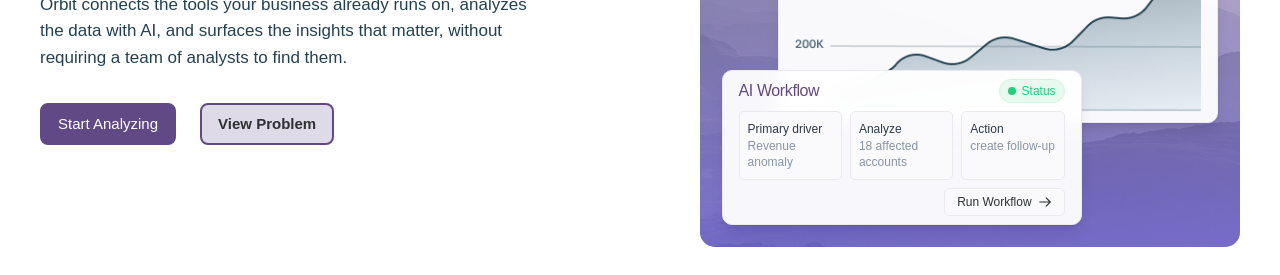
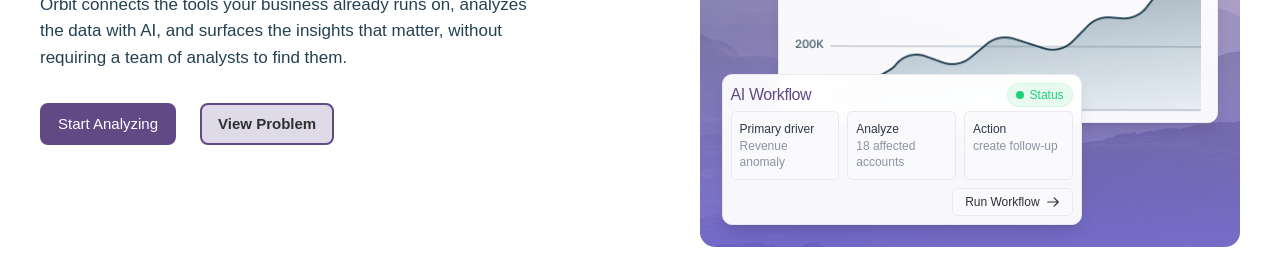
Before and after one commit to ysdesilva21/orbit-landing, a React (Vite) app: page / in a window 1280 px wide. Shown: the part 470-745 px from the top of the page. Built offline with nearby package versions, Linux system fonts and the light colour scheme; a web font is replaced by a local one.

Commit message:
change the padding

```diff
--- a/src/components/cards/hero/AIWorkflowCard.tsx
+++ b/src/components/cards/hero/AIWorkflowCard.tsx
@@ -2,10 +2,10 @@ import React from "react";
 
 export default function AIWorkflowCard() {
   return (
-    <div className="w-[360px] rounded-[10px] border border-[#EBE8F0] bg-white/95 px-4 py-2 shadow-lg backdrop-blur-sm">
+    <div className="w-[360px] rounded-[10px] border border-[#EBE8F0] bg-white/95 px-2 py-2 shadow-lg backdrop-blur-sm">
 
       {/* Header with Status Pill */}
-      <div className="mb-2 flex items-center justify-between">
+      <div className="mb-1 flex items-center justify-between">
         <h3 className="text-[16px] font-medium tracking-tight text-[var(--accent)]">
           AI Workflow
         </h3>
```
